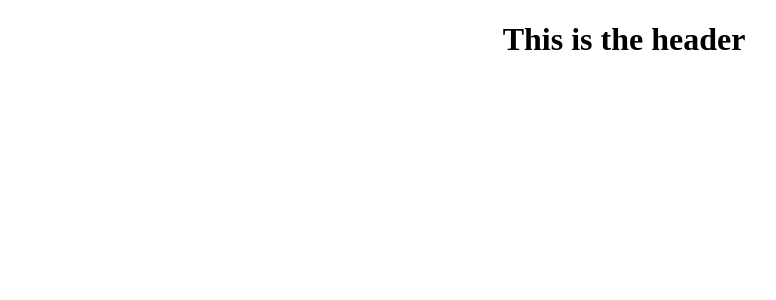
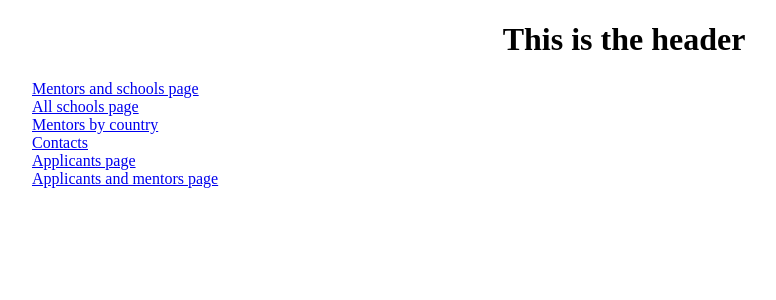
Before and after one commit to meanzwhile/SQLbasic, a Flask app: page / in a window 1280 px wide. Shown: the top 300 px of the page, without its empty margins (16-792 px from the left). Run offline with Flask 2, Linux system fonts and the light colour scheme.

Commit message:
Answers implemented

```diff
--- a/SQLnotsobasic/main.py
+++ b/SQLnotsobasic/main.py
@@ -1,5 +1,5 @@
 from flask import Flask, request, render_template, redirect, url_for, abort
-from connection import database_handler, write_to_database
+from connection import database_handler, write_to_database, get_description
 
 app = Flask(__name__)
 
@@ -9,5 +9,94 @@ def index():
     return render_template("index.html")
 
 
+@app.route("/mentors")
+def mentors():
+    column_name = [col_names[0] for col_names in get_description("SELECT mentors.first_name, mentors.last_name,\
+                                                                 schools.name, schools.country\
+                                                                 FROM mentors\
+                                                                 INNER JOIN schools ON mentors.city=schools.city;")]
+    answer_list = database_handler("SELECT mentors.first_name, mentors.last_name, schools.name, schools.country\
+                      FROM mentors\
+                      INNER JOIN schools ON mentors.city = schools.city\
+                      ORDER BY mentors.id;")
+    return render_template("answer.html", column_name=column_name, answer_list=answer_list)
+
+
+@app.route("/all-school")
+def all_school():
+    column_name = [col_names[0] for col_names in get_description("SELECT mentors.first_name, mentors.last_name,\
+                                                                  schools.name, schools.country\
+                                                                  FROM mentors\
+                                                                  RIGHT JOIN schools ON mentors.city = schools.city;")]
+    answer_list = database_handler("SELECT mentors.first_name, mentors.last_name, schools.name, schools.country\
+                              FROM mentors\
+                              RIGHT JOIN schools ON mentors.city = schools.city\
+                              ORDER BY mentors.id;")
+    return render_template("answer.html", column_name=column_name, answer_list=answer_list)
+
+
+@app.route("/mentors-by-country")
+def mentors_by_country():
+    column_name = [col_names[0] for col_names in get_description("SELECT COUNT(first_name),\
+                                                                      schools.country FROM mentors\
+                                                                      INNER JOIN schools ON\
+                                                                      mentors.city = schools.city\
+                                                                      GROUP BY country;")]
+    answer_list = database_handler("SELECT COUNT(first_name), schools.country FROM mentors\
+                                    INNER JOIN schools ON mentors.city = schools.city\
+                                    GROUP BY country\
+                                    ORDER BY country;")
+    return render_template("answer.html", column_name=column_name, answer_list=answer_list)
+
+
+@app.route("/contacts")
+def contacts():
+    column_name = [col_names[0] for col_names in get_description("SELECT schools.name, mentors.first_name,\
+                                                                  mentors.last_name FROM schools\
+                                                                  INNER JOIN mentors ON\
+                                                                  schools.contact_person = mentors.id;")]
+    answer_list = database_handler("SELECT schools.name, mentors.first_name, mentors.last_name FROM schools\
+                                    INNER JOIN mentors ON schools.contact_person = mentors.id\
+                                    ;")
+    return render_template("answer.html", column_name=column_name, answer_list=answer_list)
+
+
+@app.route("/applicants")
+def applicants():
+    column_name = [col_names[0] for col_names in get_description("SELECT applicants.first_name,\
+                                                                  applicants.application_code,\
+                                                                  applicants_mentors.creation_date\
+                                                                  FROM applicants INNER JOIN applicants_mentors\
+                                                                  ON applicants.id = applicants_mentors.applicant_id;")]
+    answer_list = database_handler("SELECT applicants.first_name, applicants.application_code,\
+                                    applicants_mentors.creation_date\
+                                    FROM applicants INNER JOIN applicants_mentors\
+                                    ON applicants.id = applicants_mentors.applicant_id\
+                                    WHERE applicants_mentors.creation_date > '2016-01-01'\
+                                    ORDER BY creation_date DESC;")
+    return render_template("answer.html", column_name=column_name, answer_list=answer_list)
+
+
+@app.route("/applicants-and-mentors")
+def applicants_and_mentors():
+    column_name = [col_names[0] for col_names in get_description("SELECT applicants.first_name,\
+                                                                  applicants.application_code,\
+                                                                  mentors.first_name,\
+                                                                  mentors.last_name\
+                                                                  FROM applicants_mentors\
+                                                                  RIGHT JOIN applicants\
+                                                                    ON applicants_mentors.applicant_id = applicants.id\
+                                                                  LEFT JOIN mentors\
+                                                                    ON applicants_mentors.mentor_id = mentors.id;")]
+    answer_list = database_handler("SELECT applicants.first_name, applicants.application_code,\
+                                    mentors.first_name, mentors.last_name FROM applicants_mentors\
+                                    RIGHT JOIN applicants\
+                                        ON applicants_mentors.applicant_id = applicants.id\
+                                    LEFT JOIN mentors\
+                                        ON applicants_mentors.mentor_id = mentors.id\
+                                    ORDER BY applicants.id;")
+    return render_template("answer.html", column_name=column_name, answer_list=answer_list)
+
+
 if __name__ == '__main__':
     app.run(debug=True)
--- a/SQLnotsobasic/templates/index.html
+++ b/SQLnotsobasic/templates/index.html
@@ -6,5 +6,13 @@
     </head>
     <body>
         <h1 style=text-align:center>This is the header</h1>
+        <ul style="list-style-type: none">
+            <li><a href="/mentors">Mentors and schools page</a></li>
+            <li><a href="/all-school">All schools page</a></li>
+            <li><a href="/mentors-by-country">Mentors by country</a></li>
+            <li><a href="/contacts">Contacts</a></li>
+            <li><a href="/applicants">Applicants page</a></li>
+            <li><a href="/applicants-and-mentors">Applicants and mentors page</a></li>
+        </ul>
     </body>
 </html>
```
Also changed, not shown: SQLnotsobasic/connection.py (+9 -0 lines), SQLnotsobasic/templates/answer.html (added, +23 -0 lines).
